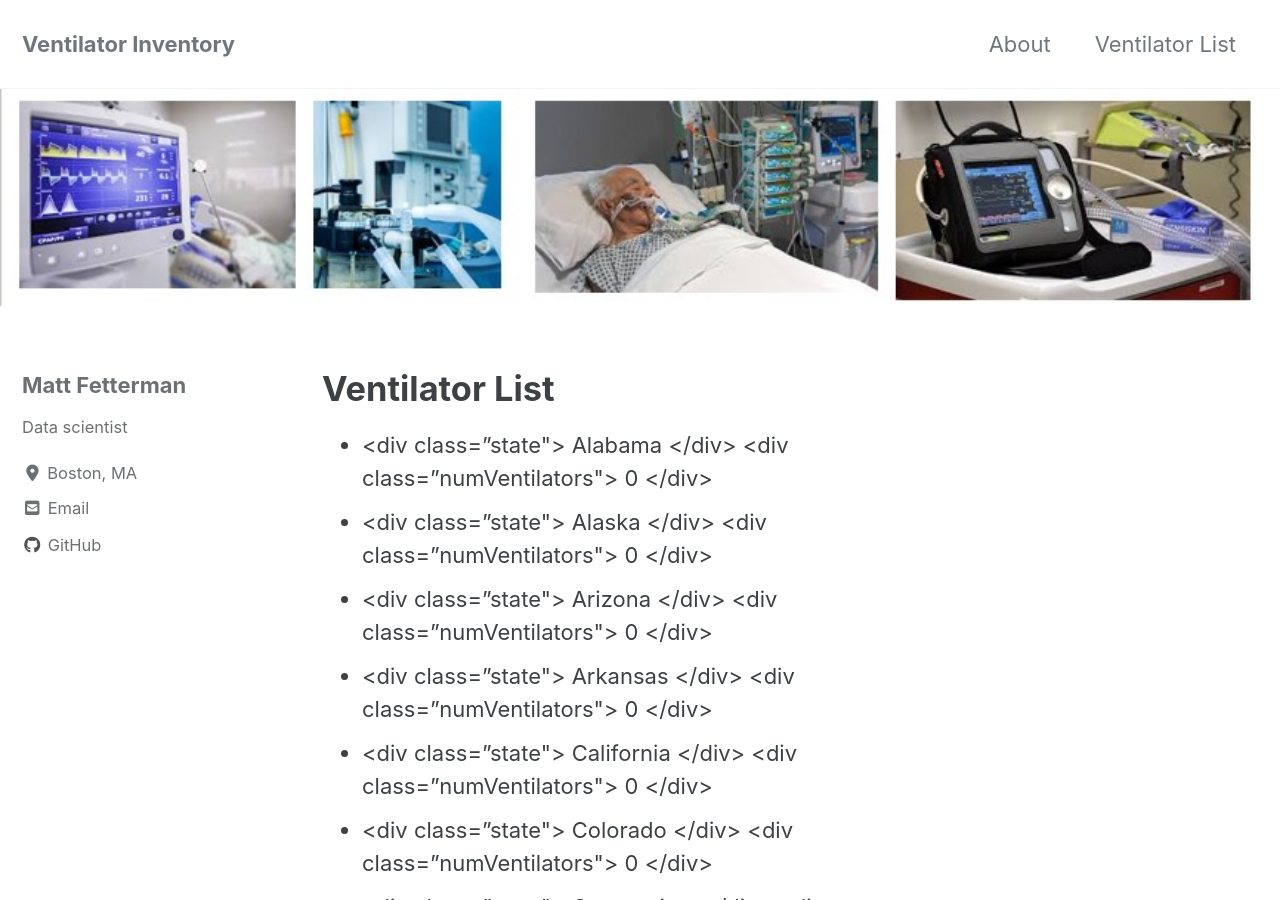
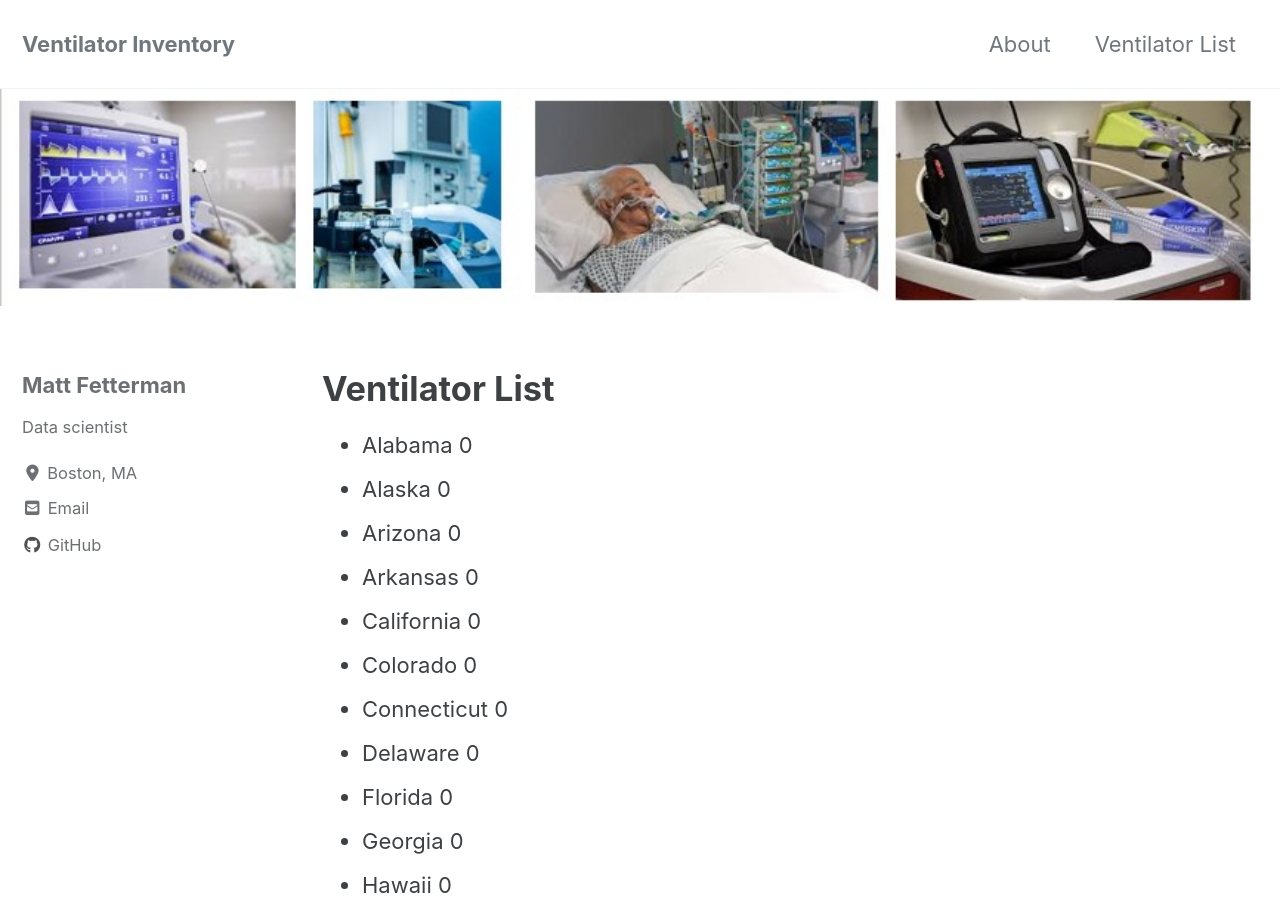
Before and after one commit to mattinjersey/VentInventory, a Jekyll site: the page built from _pages/VentilatorList.md, in a window 1280 px wide and 900 px high. Built offline with Jekyll 4.4.1, drawn with Linux system fonts in a browser that asks for light colours; cached includes are drawn as plain includes; nearby versions of some CDN libraries; some of the changed text lies outside the part shown.

Commit message:
Update VentilatorList.md

```diff
--- a/_pages/VentilatorList.md
+++ b/_pages/VentilatorList.md
@@ -9,12 +9,8 @@ header:
 <ul>
   {% for block in site.data.VentilatorList_ByState.VentList %}
       <li>
-        <div class=”state">
           {{ block.state }}
-        </div>
-        <div class=”numVentilators">
           {{ block.numVentilators }}
-        </div>
       </li>
   {% endfor %}
 </ul>
```
